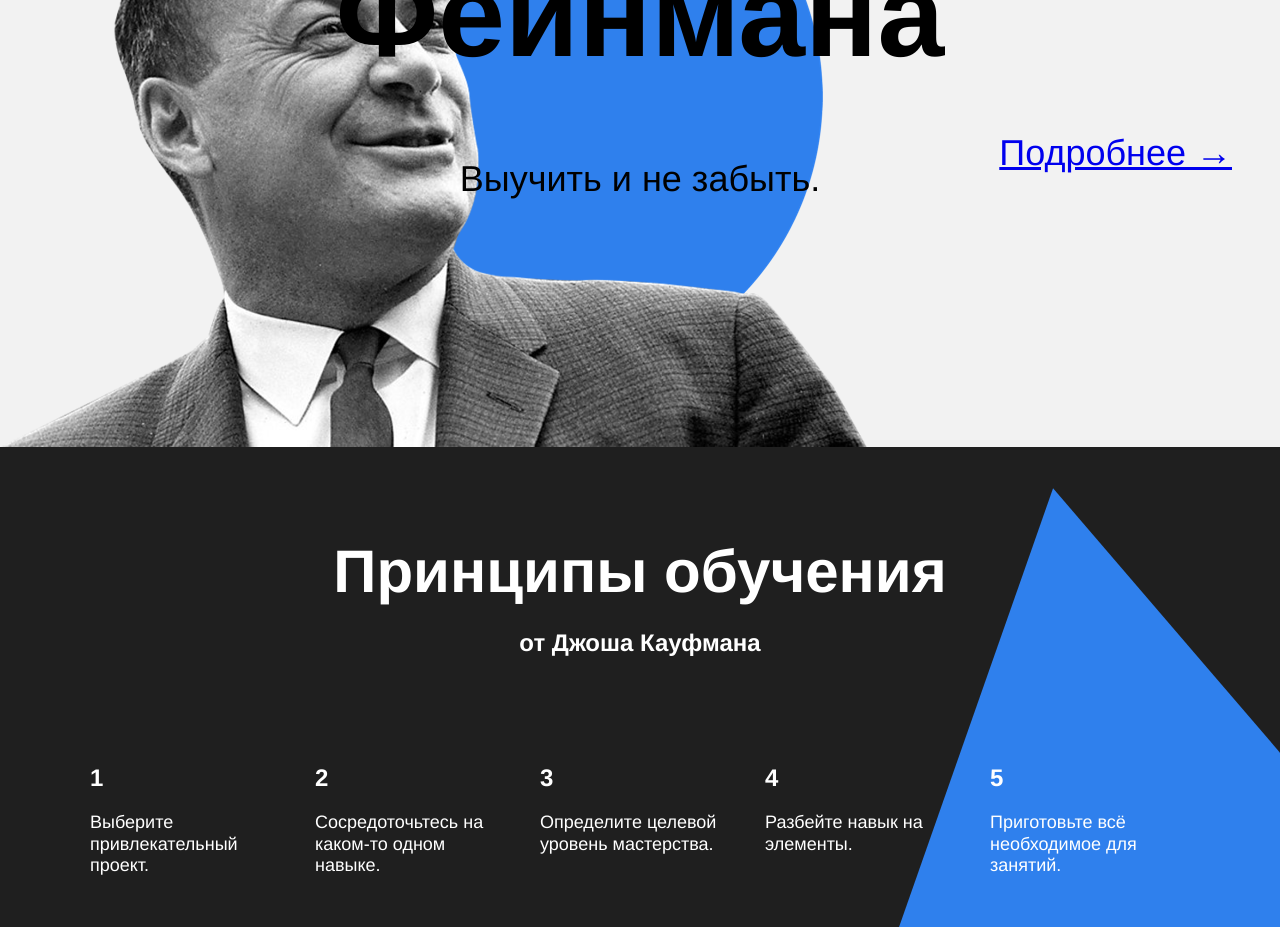
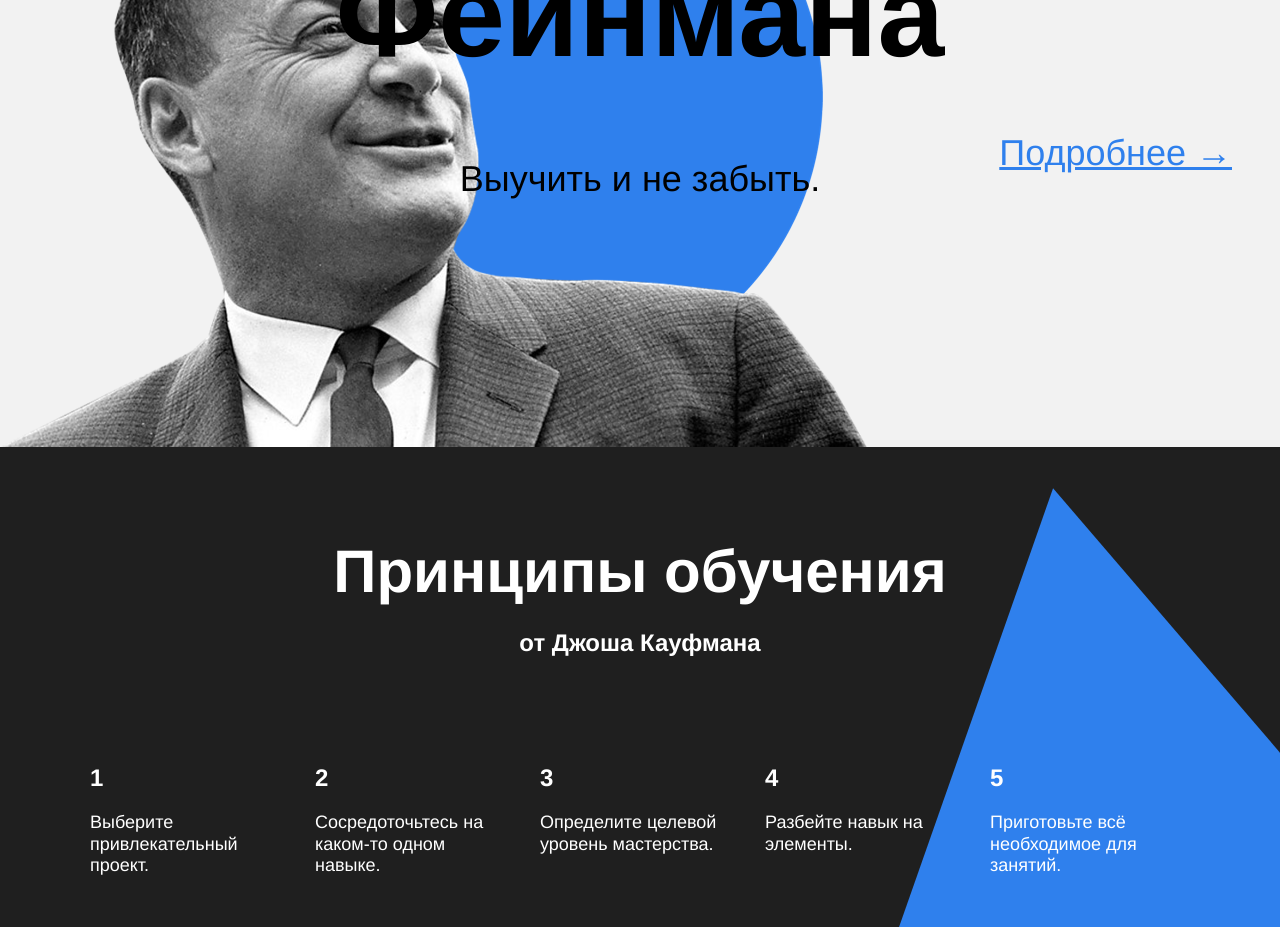
Before and after one commit to trufan0ff/how-to-learn, a plain HTML site: page index.html in a window 1280 px wide. Shown: the part 2120-3047 px from the top of the page. Drawn offline with Linux system fonts and the light colour scheme.

Commit message:
Add files via upload

```diff
--- a/styles/style.css
+++ b/styles/style.css
@@ -200,7 +200,7 @@
   right: 48px;
   z-index: 3;
   text-align: center;
-  color: 2f80ed;
+  color: #2f80ed;
 }
 
 .feynman__image {
```
